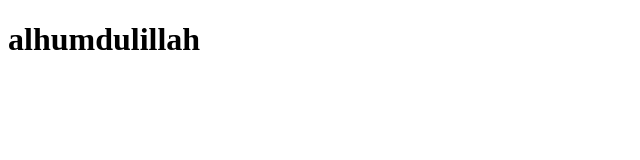
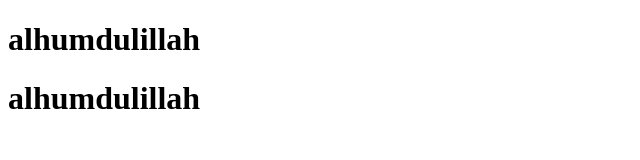
Before and after one commit to sazit96/JS-Mini-Projects-Hub, a plain HTML site: page index.html in a window 1280 px wide. Shown: the whole page, without its empty margins (0-640 px from the left). Drawn offline with Linux system fonts and the light colour scheme.

Commit message:
Update index.html

```diff
--- a/index.html
+++ b/index.html
@@ -7,5 +7,6 @@
   </head>
   <body>
     <h1>alhumdulillah</h1>
+    <h1>alhumdulillah</h1>
   </body>
 </html>
```
